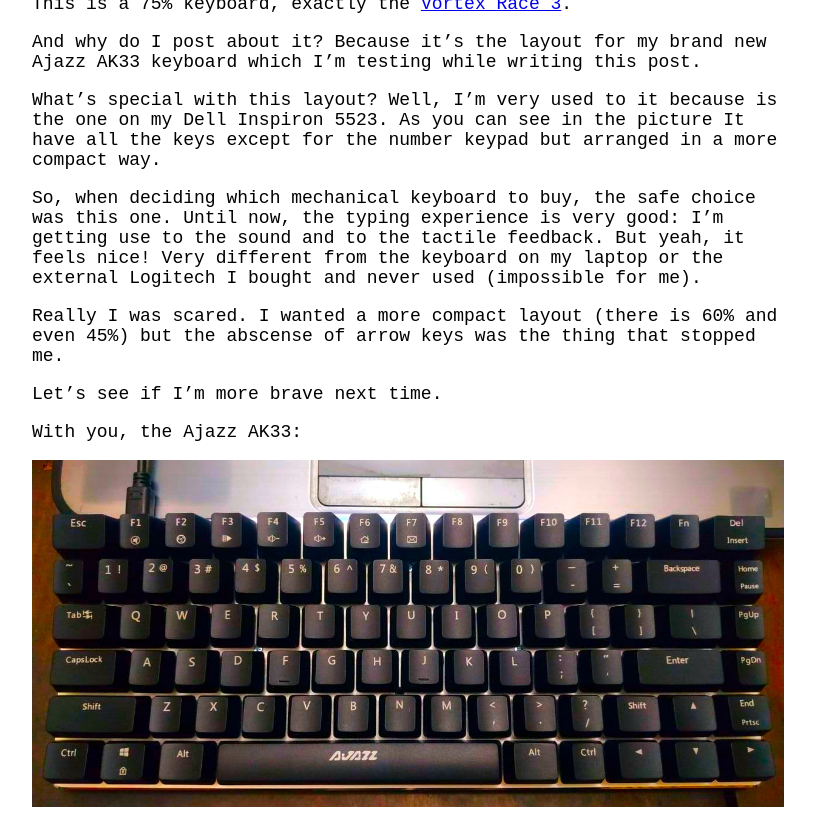
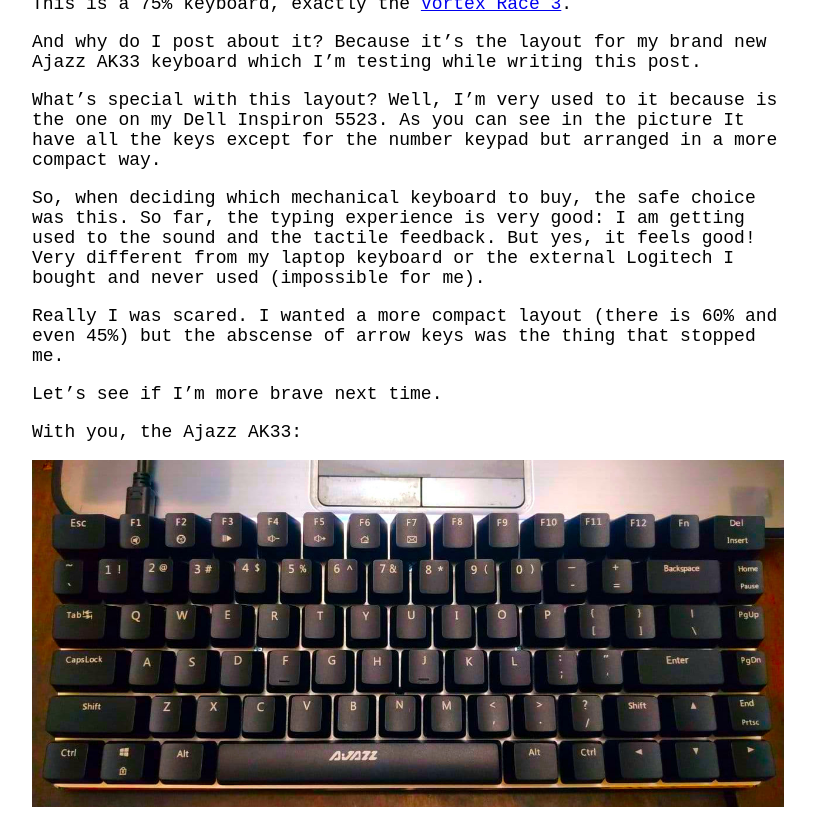
Before and after one commit to glpzzz/glpzzz.github.io, a Jekyll site: the page built from _posts/2020-12-02-75-percent-keyboard-layout.md, in a window 1280 px wide and 900 px high, scrolled down 1070 px, cut to the strip 72-900 px from the top of the window. Shown: the whole strip, without its empty margins (232-1047 px from the left). Built offline with Jekyll 4.4.1, drawn with Linux system fonts in a browser that asks for light colours.

Commit message:
Update 2020-12-02-75-percent-keyboard-layout.md

```diff
--- a/_posts/2020-12-02-75-percent-keyboard-layout.md
+++ b/_posts/2020-12-02-75-percent-keyboard-layout.md
@@ -15,11 +15,7 @@
 my Dell Inspiron 5523. As you can see in the picture It have all the keys except
 for the number keypad but arranged in a more compact way.
 
-So, when deciding which mechanical keyboard to buy, the safe choice was this
-one. Until now, the typing experience is very good: I'm getting use to the sound
- and to the tactile feedback. But yeah, it feels nice! Very different from the
- keyboard on my laptop or the external Logitech I bought and never used
- (impossible for me).
+So, when deciding which mechanical keyboard to buy, the safe choice was this. So far, the typing experience is very good: I am getting used to the sound and the tactile feedback. But yes, it feels good! Very different from my laptop keyboard or the external Logitech I bought and never used (impossible for me).
 
 Really I was scared. I wanted a more compact layout (there is 60% and even 45%)
 but the abscense of arrow keys was the thing that stopped me.
```
